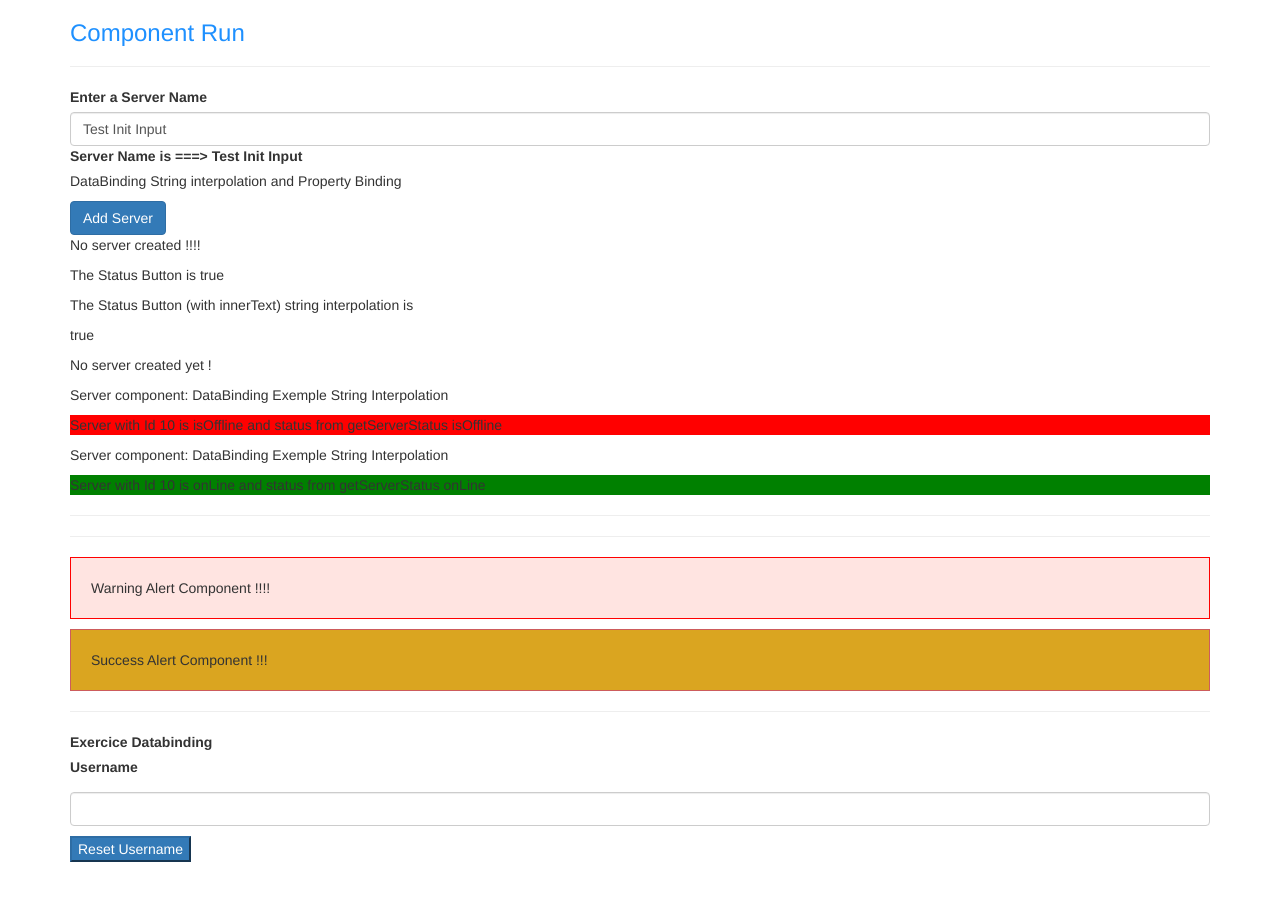
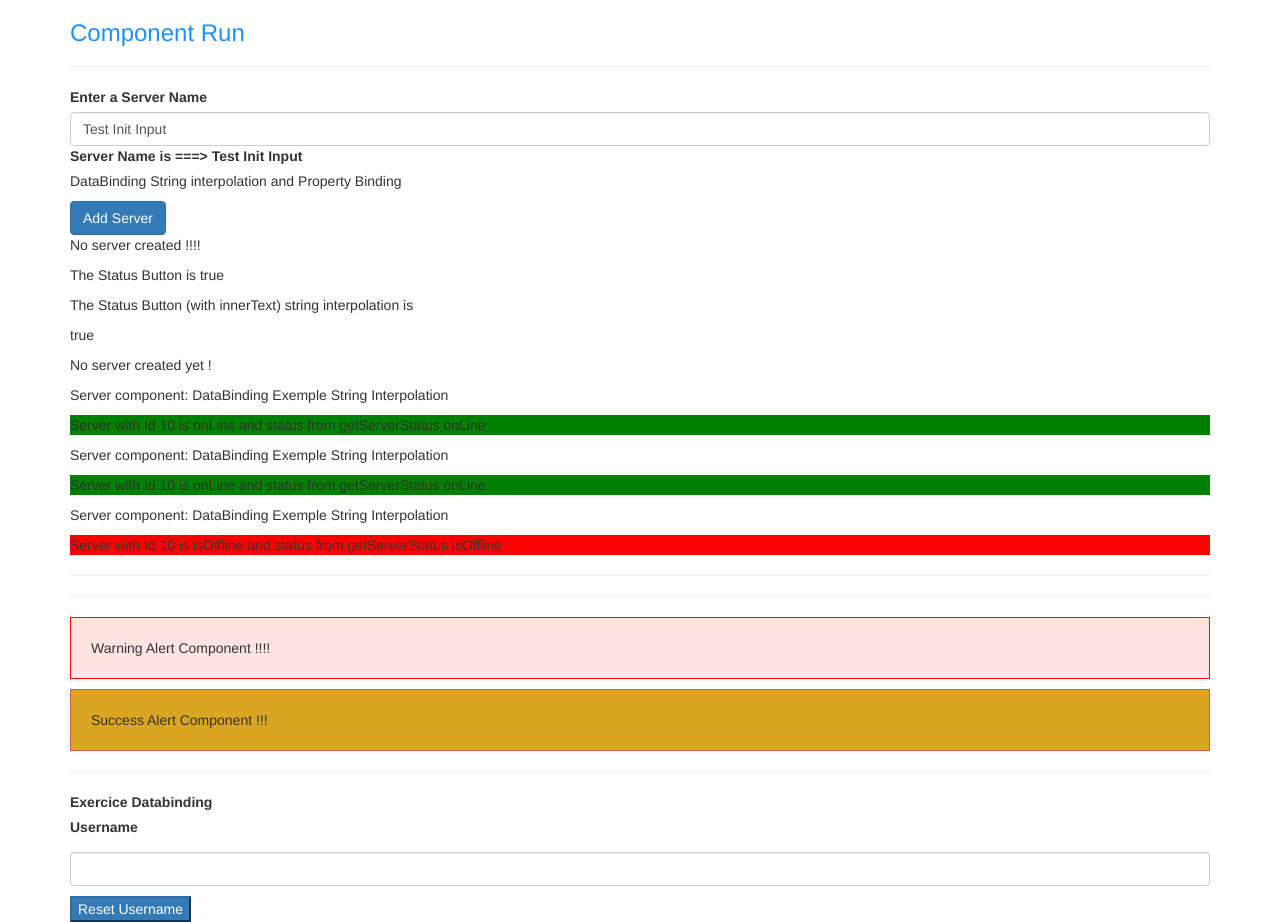
Before and after one commit to wassimajjali/Angular-8-Complete-Guide, an Angular app in the folder Angular8FirstApp/: page / in a window 1280 px wide. Before the commit the page ends 862 px from the top, so only its background shows below. Built offline with nearby package versions, Linux system fonts and the light colour scheme.

Commit message:
ngFor list servers

```diff
--- a/Angular8FirstApp/src/app/servers/servers.component.html
+++ b/Angular8FirstApp/src/app/servers/servers.component.html
@@ -22,6 +22,6 @@
 </p>
 <p [innerText]="allowNewServer"></p>
 <p>{{serverCreationStatus}}</p>
-<app-server></app-server>
+<app-server *ngFor="let serverIterator of serversTab"></app-server>
 <app-server></app-server>
 <hr>
--- a/Angular8FirstApp/src/app/servers/servers.component.ts
+++ b/Angular8FirstApp/src/app/servers/servers.component.ts
@@ -19,6 +19,7 @@ export class ServersComponent implements OnInit {
   serverCreationStatus = 'No server created yet !';
   serverName='Test Init Input';
   serverCreated=false;
+  serversTab =["servers 1","server 2"];
 
   constructor() {
     setTimeout(()=> {
@@ -30,6 +31,7 @@ export class ServersComponent implements OnInit {
   }
  onCreateServer(){
    this.serverCreated=true;
+   this.serversTab.push(this.serverName);
    this.serverCreationStatus='Server Created BIMMMMMM !!!'+ this.serverName;
  }
  onUpdateServerName(event: Event){
```
